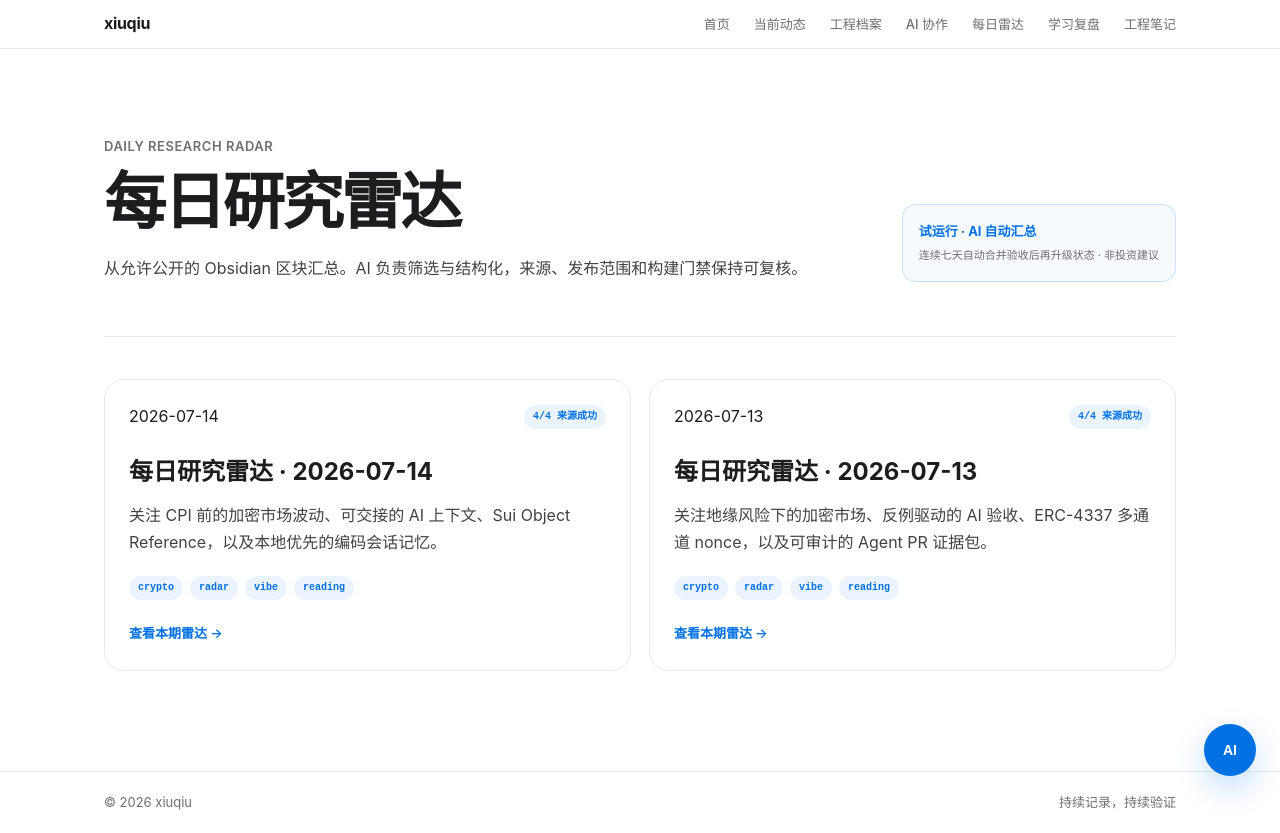
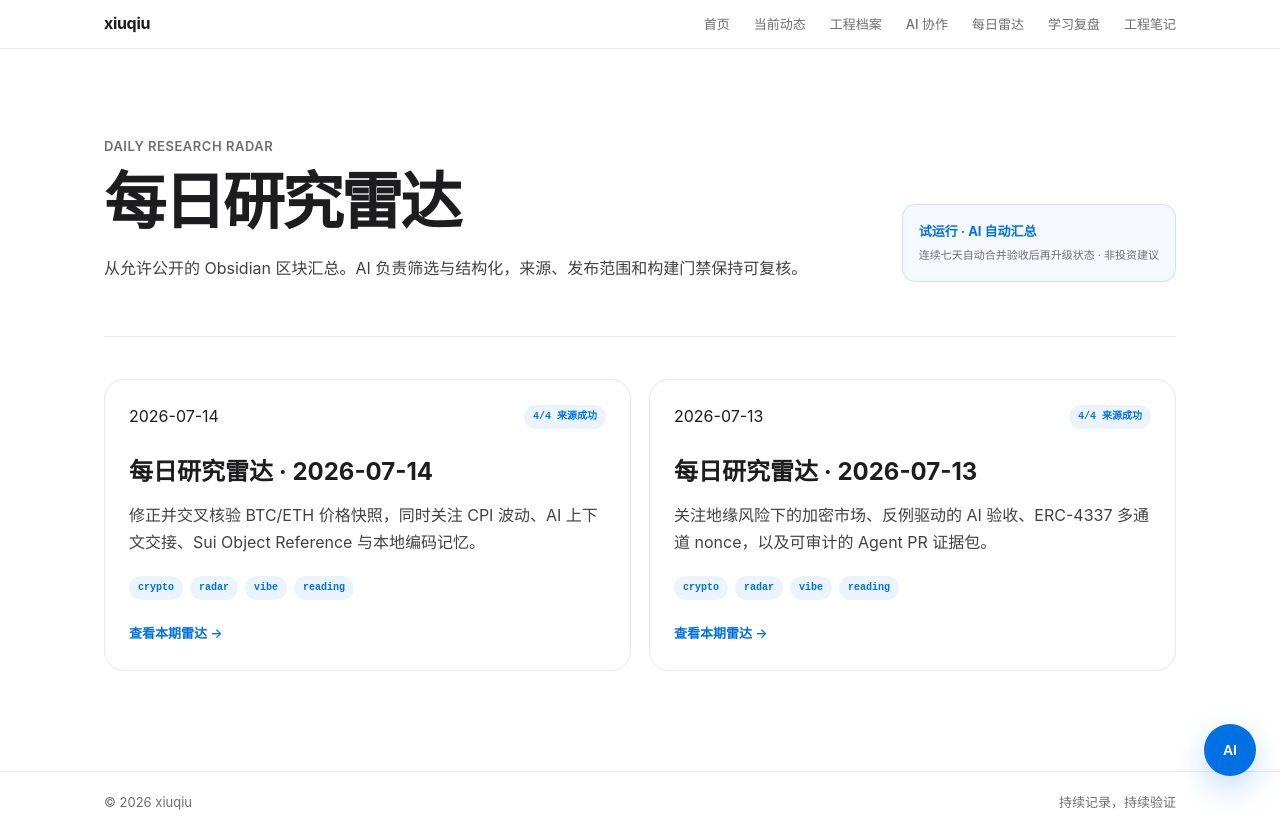
Before and after one commit to qianqiu0404/xiuqiu-site, a Vue app: page /radar in a window 1280 px wide. Built offline with nearby package versions, Linux system fonts and the light colour scheme; the HTML template or start-up script is replaced by a standard one.

Commit message:
correct daily radar market prices (#7)

```diff
--- a/src/data/generatedRadars.ts
+++ b/src/data/generatedRadars.ts
@@ -9,9 +9,9 @@ export const dailyRadars: DailyRadar[] = [
     "date": "2026-07-14",
     "slug": "2026-07-14",
     "title": "每日研究雷达 · 2026-07-14",
-    "summary": "关注 CPI 前的加密市场波动、可交接的 AI 上下文、Sui Object Reference，以及本地优先的编码会话记忆。",
+    "summary": "修正并交叉核验 BTC/ETH 价格快照，同时关注 CPI 波动、AI 上下文交接、Sui Object Reference 与本地编码记忆。",
     "reviewStatus": "automated",
-    "generatedAt": "2026-07-14T09:07:11+08:00",
+    "generatedAt": "2026-07-14T13:41:03+08:00",
     "sourceSections": [
       "crypto",
       "radar",
@@ -21,19 +21,19 @@ export const dailyRadars: DailyRadar[] = [
     "missingSections": [],
     "marketSignals": [
       {
-        "title": "BTC 与 ETH 在 CPI 发布前整体偏弱",
-        "summary": "截至北京时间约 05:00，BTC 报 62,143 美元、较前收跌 3.14%，ETH 报 1,624.95 美元；当前证据只支持市场偏弱，不支持某一山寨板块独立走强。",
-        "sourceUrl": "https://www.google.com/finance/quote/BTC-USD"
+        "title": "BTC 交易所 K 线快照为 62,153.89 美元",
+        "summary": "Coinbase 现货分钟收盘显示，北京时间 05:00 BTC 报 62,153.89 美元，24 小时约跌 3.14%，区间为 61,750.90–64,388.01 美元。",
+        "sourceUrl": "https://api.exchange.coinbase.com/products/BTC-USD/candles?granularity=300&start=2026-07-12T21:00:00Z&end=2026-07-13T21:00:00Z"
+      },
+      {
+        "title": "ETH 价格已更正为约 1,765 美元",
+        "summary": "原快照曾将 ETH 误读为 1,624.95 美元；Coinbase 同时点收盘为 1,765.21 美元，Kraken 为 1,765.50 美元，两家交易所均确认 ETH 未跌破 1,700 美元。",
+        "sourceUrl": "https://api.exchange.coinbase.com/products/ETH-USD/candles?granularity=300&start=2026-07-12T21:00:00Z&end=2026-07-13T21:00:00Z"
       },
       {
         "title": "CPI 是确定的波动事件，不是方向信号",
         "summary": "美国劳工统计局计划在北京时间 20:30 发布 6 月 CPI；日历事件提高波动先验，但方向仍需等待实际值与成交、资金费率等后续证据确认。",
         "sourceUrl": "https://www.bls.gov/schedule/news_release/cpi.htm"
-      },
-      {
-        "title": "薄流动性背景下不宜从单次回撤推导趋势",
-        "summary": "7 月初反弹曾被研究机构描述为低夏季流动性下的修复；今天的回撤需要结合数据发布后的跨资产价格发现继续判断。",
-        "sourceUrl": "https://www.theblock.co/post/407414/bitcoins-early-july-bounce-rides-thin-summer-liquidity-as-half-of-supply-still-sits-underwater-analysts"
       }
     ],
     "aiTip": {
@@ -56,9 +56,10 @@ export const dailyRadars: DailyRadar[] = [
       "sourceUrl": "https://a16zcrypto.com/posts/article/finance-digital-transformation-finally/"
     },
     "sourceUrls": [
-      "https://www.google.com/finance/quote/BTC-USD",
+      "https://api.exchange.coinbase.com/products/BTC-USD/candles?granularity=300&start=2026-07-12T21:00:00Z&end=2026-07-13T21:00:00Z",
+      "https://api.exchange.coinbase.com/products/ETH-USD/candles?granularity=300&start=2026-07-12T21:00:00Z&end=2026-07-13T21:00:00Z",
+      "https://api.kraken.com/0/public/OHLC?pair=ETHUSD&interval=1&since=1783976340",
       "https://www.bls.gov/schedule/news_release/cpi.htm",
-      "https://www.theblock.co/post/407414/bitcoins-early-july-bounce-rides-thin-summer-liquidity-as-half-of-supply-still-sits-underwater-analysts",
       "https://docs.sui.io/doc/sui.pdf",
       "https://github.com/raiyanyahya/recall",
       "https://a16zcrypto.com/posts/article/finance-digital-transformation-finally/"
```
Also changed, not shown: content/radar/2026-07-14.md (+11 -10 lines).
